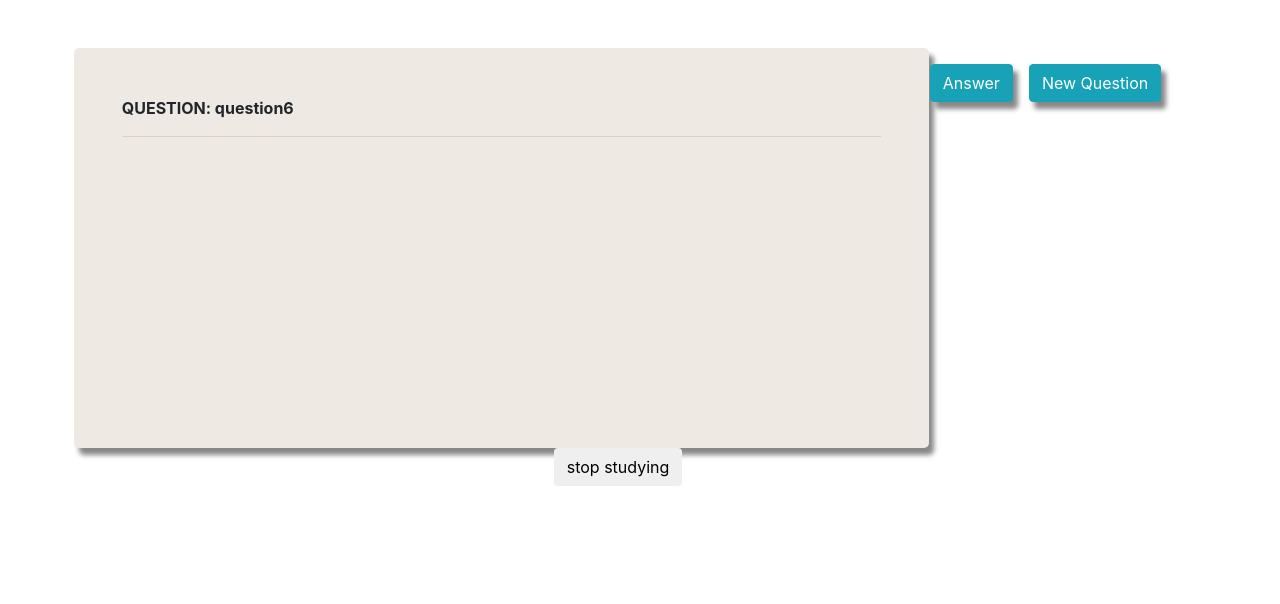
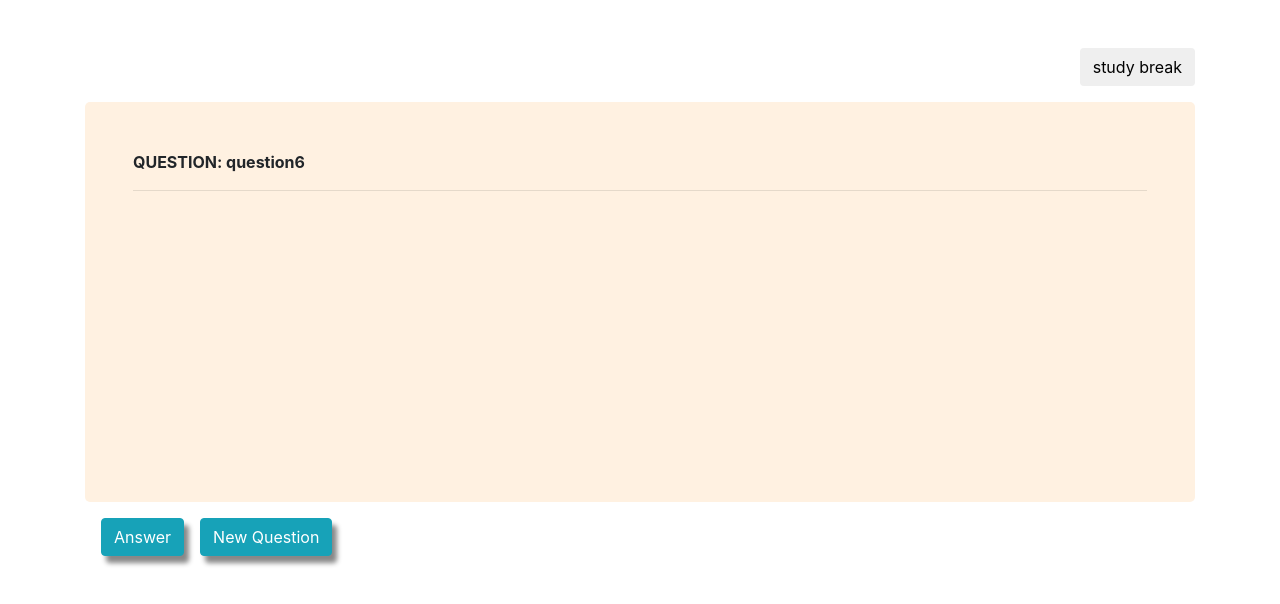
Before and after one commit to AmyWilford/cuecards, a React (Create React App) app: page /study in a window 1280 px wide. Shown: the top 604 px of the page. Built offline with nearby package versions, Linux system fonts and the light colour scheme.

Commit message:
resolved correct answer - question bug

```diff
--- a/src/App.js
+++ b/src/App.js
@@ -1,5 +1,5 @@
 import logo from './logo.svg';
-// import './App.css';
+import './App.css';
 import { BrowserRouter as Router, Routes, Route } from 'react-router-dom';
 import Home from './components/Home'
 import Question from './components/Question'
--- a/src/components/Home.js
+++ b/src/components/Home.js
@@ -1,18 +1,28 @@
 import React from "react";
 import { useNavigate } from "react-router-dom";
+import styled from "styled-components";
 
+const StyledButton = styled.button`
+background-color: #FF7134;
+color: #FFF1E1;
+border: none;
+margin-top: 50%;
+font-size: 2rem;
+
+`
 
 export default function Home() {
-
-    let navigate = useNavigate();
+  let navigate = useNavigate();
   const routeChange = () => {
     let path = `/study`;
     navigate(path);
   };
 
-    return (
-        <div>
-            <button onClick = {routeChange}>Start Studying</button>
-        </div>
-    )
+  return (
+    <div className="row d-flex justify-content-center">
+        <StyledButton className="btn" onClick={routeChange}>
+          let's study
+        </StyledButton>
+    </div>
+  );
 }
--- a/src/components/Question.js
+++ b/src/components/Question.js
@@ -5,11 +5,9 @@ import "./styles.css";
 import styled from "styled-components";
 
 const StyledCard = styled.div`
-  background-color: #efe9e4;
+  background-color: #FFF1E1;
   border-radius: 5px;
   height: 400px;
-  box-shadow: 5px 7px 5px #888888;
-  width: 75%;
 `;
 const CustomButton = styled.button`
   ${"" /* background-color: #D49B72; */}
@@ -28,6 +26,7 @@ export default function Question() {
 
   const getQuestion = () => {
     setQuestion(QuestionList[Math.floor(Math.random() * QuestionList.length)]);
+    setAnswer(question.answer)
     // const startBtn = document.getElementById("startbtn");
     // startBtn.classList.add("d-none");
     setdisplayClass("d-block");
@@ -47,11 +46,17 @@ export default function Question() {
 
   useEffect(() => {
     getQuestion();
-  }, []);
+  },[]);
 
   return (
-    <div className="container m-5">
-      <div className="row justify-content-center">
+    <div className="container mt-5">
+    <div className="mb-3 d-flex justify-content-end">
+    <button className="btn" onClick={routeChange}>
+          study break
+        </button>
+    </div>
+
+      <div>
         <StyledCard>
           <div className=" p-5">
             <p className="font-weight-bold">QUESTION: {question.question}</p>
@@ -59,7 +64,7 @@ export default function Question() {
             <p className="font-italic">{answer}</p>
           </div>
         </StyledCard>
-        <div className="row d-flex justify-content-end p-2">
+        <div className="d-flex p-2">
           <div className={displayClass}>
             <CustomButton
               className="btn btn-info m-2 custom-shadow"
@@ -80,9 +85,7 @@ export default function Question() {
             </CustomButton>
           </div>
         </div>
-        <button className="btn" onClick={routeChange}>
-          stop studying
-        </button>
+
       </div>
     </div>
   );
```
Also changed, not shown: src/components/Buttons.js (deleted).
